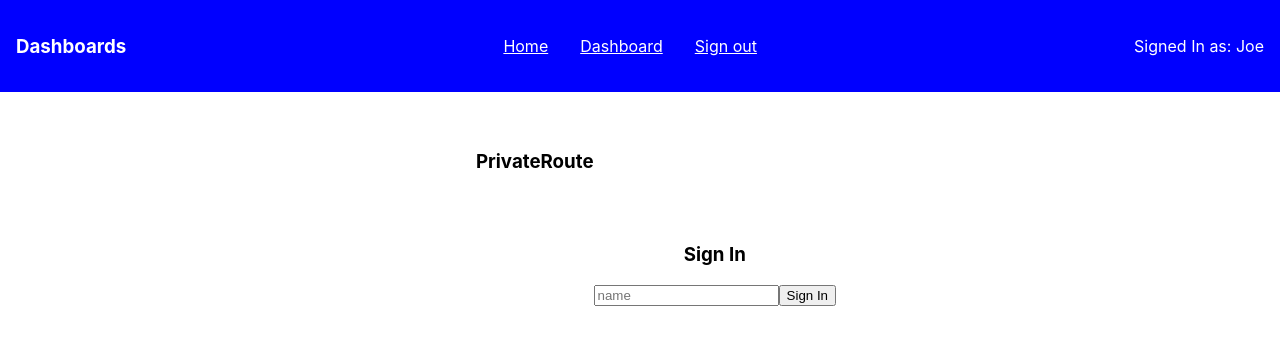
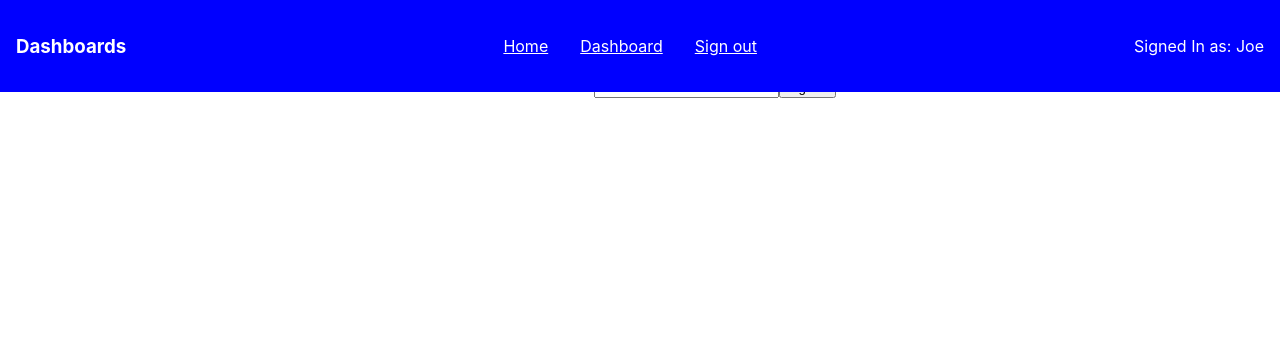
Before and after one commit to SHUBV92/dashboards, a React (Create React App) app: page /login in a window 1280 px wide. Shown: the top 344 px of the page. Built offline with nearby package versions, Linux system fonts and the light colour scheme; no server answers.

Commit message:
Update: Redirecting login page

```diff
--- a/src/containers/Login/Login.styles.ts
+++ b/src/containers/Login/Login.styles.ts
@@ -2,9 +2,7 @@ import styled from 'styled-components'
 
 export const LoginContainer = styled.div`
     display: flex;
-    justify-content: center;
-    align-items: center;
     flex-direction: column;
-    padding-top: 13rem;
+
 
 `
--- a/src/containers/Login/Login.tsx
+++ b/src/containers/Login/Login.tsx
@@ -2,6 +2,7 @@ import { useState, SyntheticEvent } from 'react';
 import { LoginContainer } from './Login.styles';
 import { useDispatch } from 'react-redux';
 import { updateCurrentUser } from '../../store/actions';
+import history from '../../utils/history';
 
 interface LoginProps {}
 
@@ -10,16 +11,15 @@ const Login = () => {
   const dispatch = useDispatch();
 
   const handleChange = (event: any) => {
-    console.log('Handle Change', event.target.value);
     event.preventDefault();
     event.stopPropagation();
     setName(event.target.value);
   };
 
   const handleSubmit = (event: any) => {
-    console.log('Login Name', name);
     dispatch(updateCurrentUser(name));
     event.preventDefault();
+    return history.push('/dashboard');
   };
 
   return (
```
